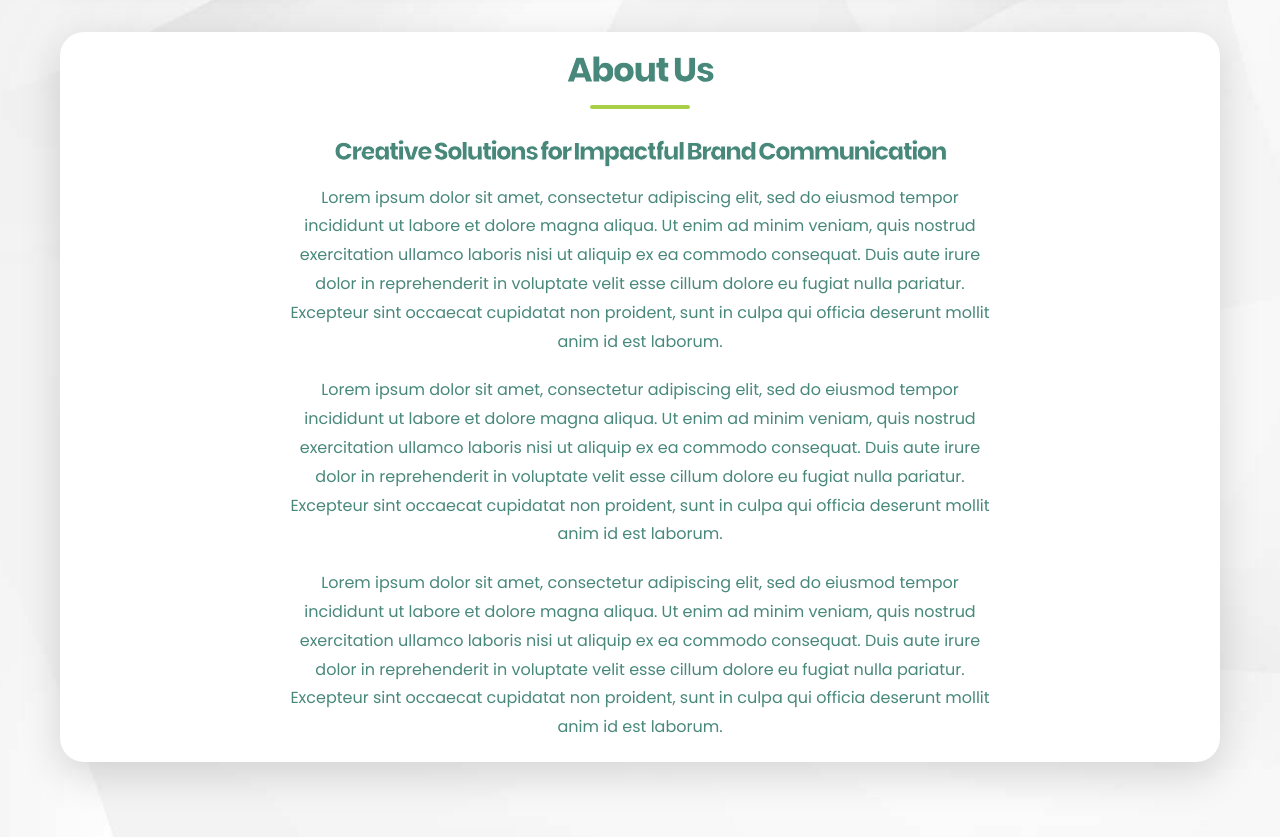
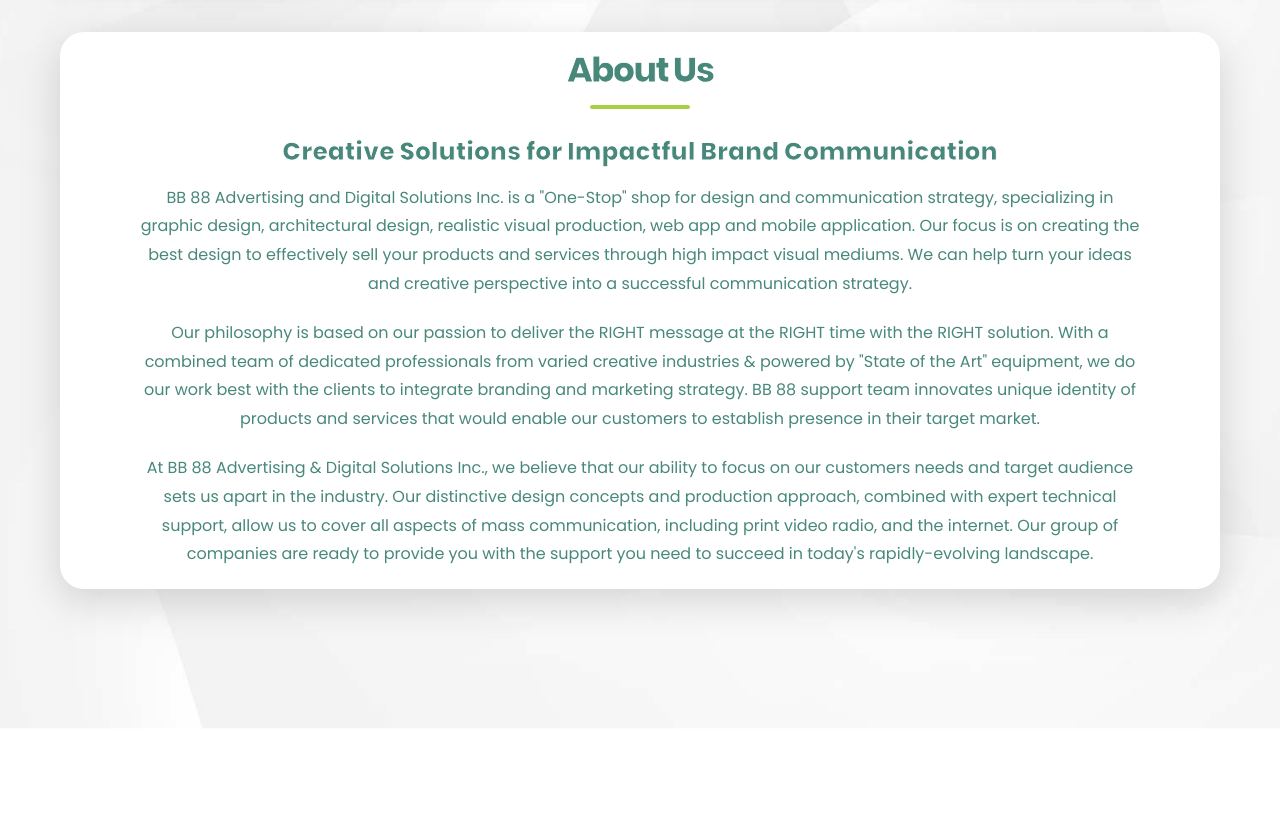
Before and after one commit to Sha-known/BB-88-Design, a plain HTML site: page index.html in a window 1280 px wide. Shown: the part 1320-2157 px from the top of the page. After the commit the page ends 2049 px from the top, so only its background shows below. Drawn offline with Linux system fonts and the light colour scheme.

Commit message:
Added about us text paragraph

```diff
--- a/index.html
+++ b/index.html
@@ -89,27 +89,26 @@
     <h4>Creative Solutions for Impactful Brand Communication</h4>
 
     <p>
-      Lorem ipsum dolor sit amet, consectetur adipiscing elit, sed do eiusmod tempor incididunt ut
-      labore et dolore magna aliqua. Ut enim ad minim veniam, quis nostrud exercitation ullamco laboris nisi
-      ut aliquip ex ea commodo consequat. Duis aute irure dolor in reprehenderit in voluptate velit esse
-      cillum dolore eu fugiat nulla pariatur. Excepteur sint occaecat cupidatat non proident, sunt in culpa
-      qui officia deserunt mollit anim id est laborum.
+      BB 88 Advertising and Digital Solutions Inc. is a "One-Stop" shop for design and communication strategy, specializing
+      in graphic design, architectural design, realistic visual production, web app and mobile application. Our focus is on
+      creating the best design to effectively sell your products and services through high impact visual mediums. We can
+      help turn your ideas and creative perspective into a successful communication strategy.
     </p>
 
     <p>
-      Lorem ipsum dolor sit amet, consectetur adipiscing elit, sed do eiusmod tempor incididunt ut
-      labore et dolore magna aliqua. Ut enim ad minim veniam, quis nostrud exercitation ullamco laboris nisi
-      ut aliquip ex ea commodo consequat. Duis aute irure dolor in reprehenderit in voluptate velit esse
-      cillum dolore eu fugiat nulla pariatur. Excepteur sint occaecat cupidatat non proident, sunt in culpa
-      qui officia deserunt mollit anim id est laborum.
+      Our philosophy is based on our passion to deliver the RIGHT message at the RIGHT time with the RIGHT solution.
+      With a combined team of dedicated professionals from varied creative industries & powered by "State of the Art"
+      equipment, we do our work best with the clients to integrate branding and marketing strategy.
+      BB 88 support team innovates unique identity of products and services that would enable our customers to
+      establish presence in their target market.
     </p>
 
     <p>
-      Lorem ipsum dolor sit amet, consectetur adipiscing elit, sed do eiusmod tempor incididunt ut
-      labore et dolore magna aliqua. Ut enim ad minim veniam, quis nostrud exercitation ullamco laboris nisi
-      ut aliquip ex ea commodo consequat. Duis aute irure dolor in reprehenderit in voluptate velit esse
-      cillum dolore eu fugiat nulla pariatur. Excepteur sint occaecat cupidatat non proident, sunt in culpa
-      qui officia deserunt mollit anim id est laborum.
+      At BB 88 Advertising & Digital Solutions Inc., we believe that our ability to focus on our customers needs and target
+      audience sets us apart in the industry. Our distinctive design concepts and production approach, combined with
+      expert technical support, allow us to cover all aspects of mass communication, including print video radio, and the
+      internet. Our group of companies are ready to provide you with the support you need to succeed in today's
+      rapidly-evolving landscape.
     </p>
   </div>
 
--- a/styles.css
+++ b/styles.css
@@ -404,7 +404,6 @@
   color: var(--green-dark);
   -webkit-text-stroke: 1px white;
   text-stroke: 2px white;
-  letter-spacing: -2px;
   line-height: 1;
   margin-top: 30px;
   margin-bottom: 10px;
@@ -415,7 +414,7 @@
   font-size: 16px;
   line-height: 1.8;
   color: var(--text-dark);
-  max-width: 700px;
+  max-width: 1000px;
   margin-left: auto;
   margin-right: auto;
 }
```
